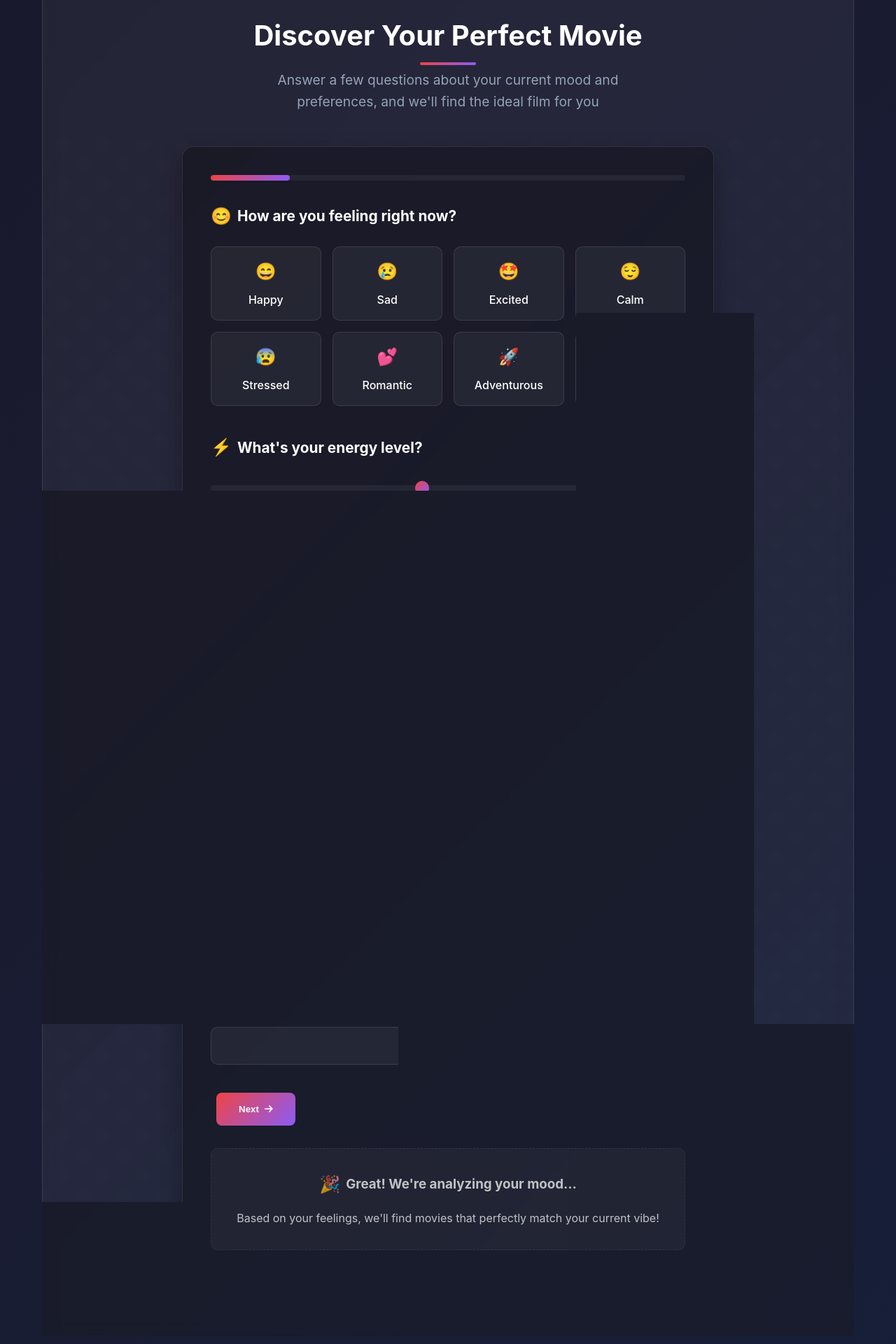
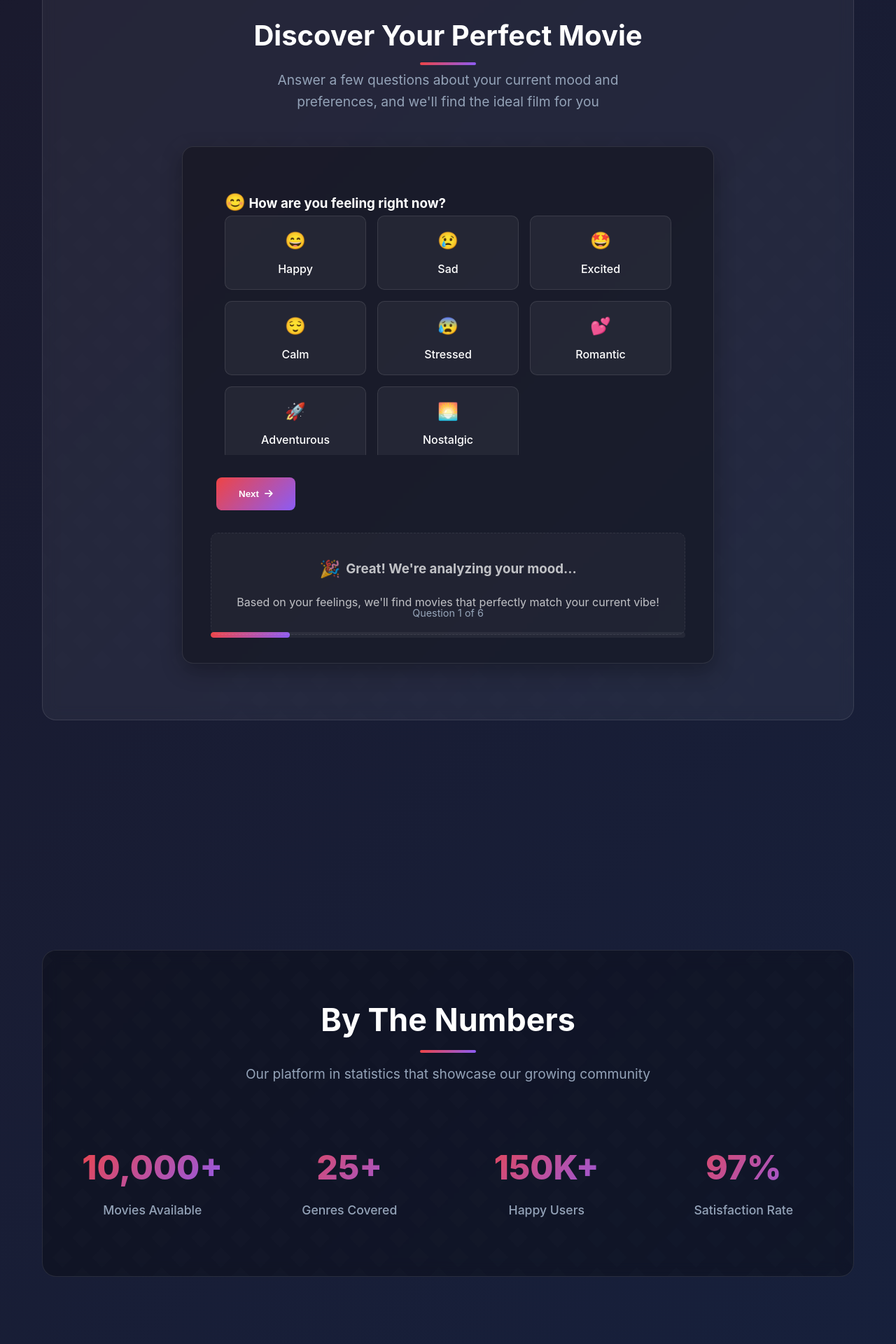
Before and after one commit to charl3sapolo/StoriZaKaka, a Django app: page / in a window 1280 px wide. Shown: the part 3720-5640 px from the top of the page at 70% size. Run offline with Django 5.2, Linux system fonts and the light colour scheme.

Commit message:
UI Basics

```diff
--- a/static/css/home.css
+++ /dev/null
@@ -1 +0,0 @@
-/* ===== HOMEPAGE STYLES ===== */
--- a/templates/pages/home.html
+++ b/templates/pages/home.html
@@ -834,6 +834,47 @@
             padding: 2.5rem;
             box-shadow: 0 10px 30px var(--shadow-color);
             border: 1px solid var(--border-color);
+            position: relative;
+            overflow: hidden;
+            min-height: 500px; /* Ensure consistent height */
+        }
+
+        .question-container {
+            position: relative;
+            min-height: 400px; /* Space for questions to slide */
+            overflow: hidden;
+        }
+
+        .question {
+            position: absolute;
+            width: 100%;
+            padding: 20px;
+            transition: transform 0.5s cubic-bezier(0.645, 0.045, 0.355, 1), opacity 0.5s ease;
+            opacity: 0;
+            transform: translateX(100%);
+        }
+
+        .question.active {
+            opacity: 1;
+            transform: translateX(0);
+        }
+
+        .question.previous {
+            transform: translateX(-100%);
+            opacity: 0;
+        }
+
+        .question.next {
+            transform: translateX(100%);
+            opacity: 0;
+        }
+
+        .progress-container {
+            position: absolute;
+            bottom: 20px;
+            left: 0;
+            right: 0;
+            padding: 0 2.5rem;
         }
 
         .progress-bar {
@@ -841,7 +882,7 @@
             height: 8px;
             background: var(--bg-secondary);
             border-radius: 4px;
-            margin-bottom: 2rem;
+            margin-bottom: 1rem;
             overflow: hidden;
         }
 
@@ -853,18 +894,17 @@
             transition: width 0.3s ease;
         }
 
-        .question {
-            margin-bottom: 2.5rem;
-            animation: fadeIn 0.5s ease;
-        }
-
-        .question h3 {
-            font-size: 1.3rem;
-            margin-bottom: 1.5rem;
-            color: var(--text-primary);
-            display: flex;
-            align-items: center;
-            gap: 0.5rem;
+        .progress-text {
+            text-align: center;
+            color: var(--text-secondary);
+            font-size: 0.9rem;
+            margin-bottom: 1rem;
+        }
+
+        .question-navigation {
+            display: flex;
+            justify-content: space-between;
+            margin-top: 2rem;
         }
 
         .emoji {
@@ -1471,10 +1511,7 @@
                     </div>
 
                     <div class="questionnaire-card">
-                        <div class="progress-bar">
-                            <div class="progress-fill" id="progressFill"></div>
-                        </div>
-
+                        <div class="question-container">
                             <!-- Question 1: Mood -->
                             <div class="question active" id="question1">
                                 <h3><span class="emoji">😊</span> <span data-en="How are you feeling right now?" data-sw="Unajisikiaje sasa hivi?">How are you feeling right now?</span></h3>
@@ -1593,6 +1630,17 @@
                                 <input type="text" class="text-input" id="currentThoughts"
                                        data-en-placeholder="e.g., work stress, wanting to laugh, missing old friends..."
                                        data-sw-placeholder="mfano, msongo kazini, kutaka kucheka, kukumbuka rafiki wa zamani..." />
+                            </div>
+                        </div>
+
+                        <!-- Progress Bar at Bottom -->
+                        <div class="progress-container">
+                            <div class="progress-text">
+                                <span id="progressText" data-en="Question 1 of 6" data-sw="Swali 1 la 6">Question 1 of 6</span>
+                            </div>
+                            <div class="progress-bar">
+                                <div class="progress-fill" id="progressFill"></div>
+                            </div>
                         </div>
 
                         <!-- Navigation Buttons -->
@@ -1801,6 +1849,7 @@
         const prevBtn = document.getElementById('prevBtn');
         const discoverBtn = document.getElementById('discoverBtn');
         const progressFill = document.getElementById('progressFill');
+        const progressText = document.getElementById('progressText');
         const moodOptions = document.querySelectorAll('.mood-options .mood-btn');
         const recommendationPreview = document.getElementById('recommendationPreview');
         const movieMatch = document.getElementById('movieMatch');
@@ -1816,16 +1865,34 @@
         // Next button click handler
         nextBtn.addEventListener('click', () => {
             if (currentQuestion < totalQuestions - 1) {
+                // Animate current question out to the left
+                questions[currentQuestion].classList.remove('active');
+                questions[currentQuestion].classList.add('previous');
+
                 currentQuestion++;
-                showQuestion(currentQuestion);
+
+                // Animate next question in from the right
+                questions[currentQuestion].classList.remove('next');
+                questions[currentQuestion].classList.add('active');
+
+                updateProgress();
             }
         });
 
         // Previous button click handler
         prevBtn.addEventListener('click', () => {
             if (currentQuestion > 0) {
+                // Animate current question out to the right
+                questions[currentQuestion].classList.remove('active');
+                questions[currentQuestion].classList.add('next');
+
                 currentQuestion--;
-                showQuestion(currentQuestion);
+
+                // Animate previous question in from the left
+                questions[currentQuestion].classList.remove('previous');
+                questions[currentQuestion].classList.add('active');
+
+                updateProgress();
             }
         });
 
@@ -1896,37 +1963,47 @@
 
         // Show question function
         function showQuestion(index) {
-            // Hide all questions
-            questions.forEach(question => {
-                question.classList.remove('active');
+            // Hide all questions except current one
+            questions.forEach((question, i) => {
+                question.classList.remove('active', 'previous', 'next');
+                if (i < index) {
+                    question.classList.add('previous');
+                } else if (i > index) {
+                    question.classList.add('next');
+                } else {
+                    question.classList.add('active');
+                }
             });
 
-            // Show current question
-            questions[index].classList.add('active');
-
-            // Update progress bar
-            const progress = ((index + 1) / totalQuestions) * 100;
+            updateProgress();
+        }
+
+        // Update progress bar and text
+        function updateProgress() {
+            const progress = ((currentQuestion + 1) / totalQuestions) * 100;
             progressFill.style.width = `${progress}%`;
 
+            // Update progress text
+            const currentLang = document.body.getAttribute('data-lang');
+            const langPrefix = currentLang === 'en' ? 'Question' : 'Swali';
+            const langSuffix = currentLang === 'en' ? 'of' : 'la';
+            progressText.textContent = `${langPrefix} ${currentQuestion + 1} ${langSuffix} ${totalQuestions}`;
+
             // Update navigation buttons
-            if (index === 0) {
+            if (currentQuestion === 0) {
                 prevBtn.style.display = 'none';
             } else {
                 prevBtn.style.display = 'inline-flex';
             }
 
-            if (index === totalQuestions - 1) {
+            if (currentQuestion === totalQuestions - 1) {
                 nextBtn.style.display = 'none';
                 discoverBtn.style.display = 'flex';
             } else {
                 nextBtn.style.display = 'inline-flex';
                 discoverBtn.style.display = 'none';
             }
-
-            // Scroll to question
-            questions[index].scrollIntoView({ behavior: 'smooth', block: 'start' });
-        }
-
+        }
         // Smooth scrolling for anchor links
         document.querySelectorAll('a[href^="#"]').forEach(anchor => {
             anchor.addEventListener('click', function (e) {
```
Lines whose indentation alone changed are shown as unchanged.
